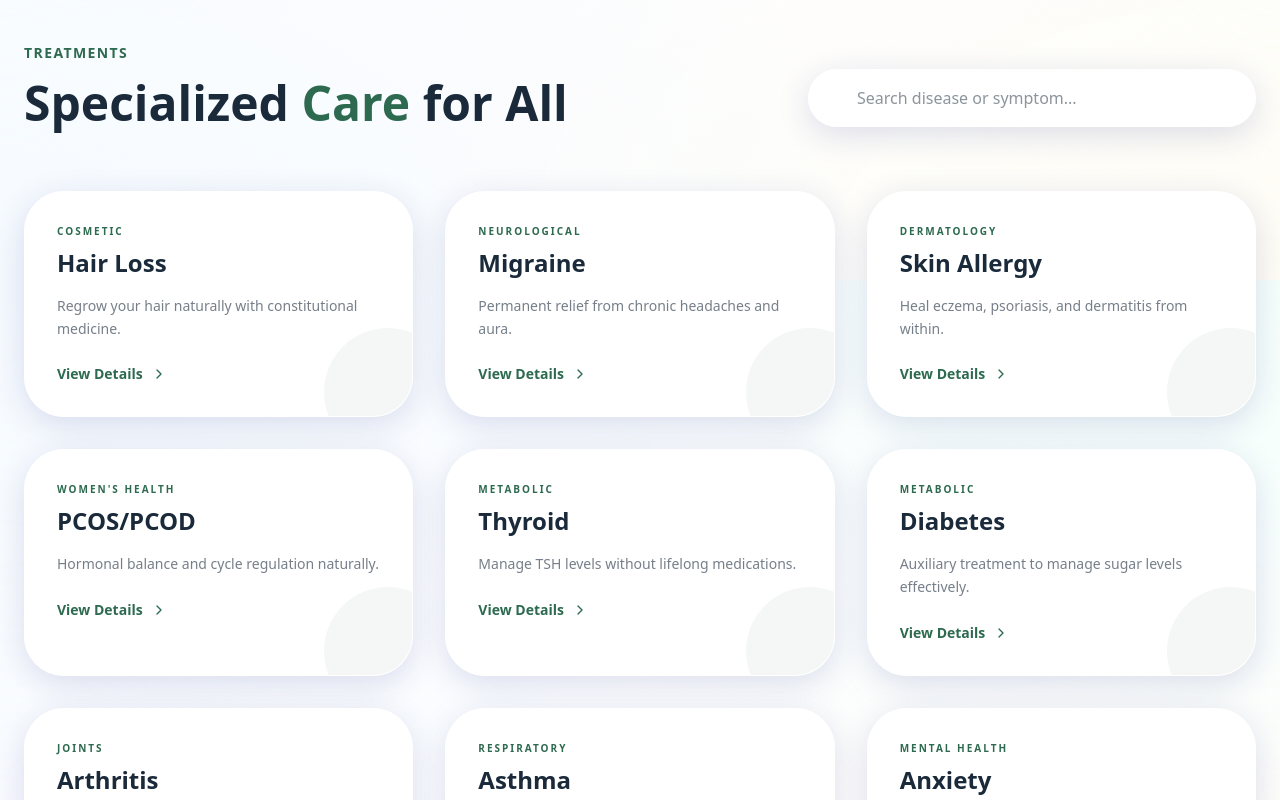
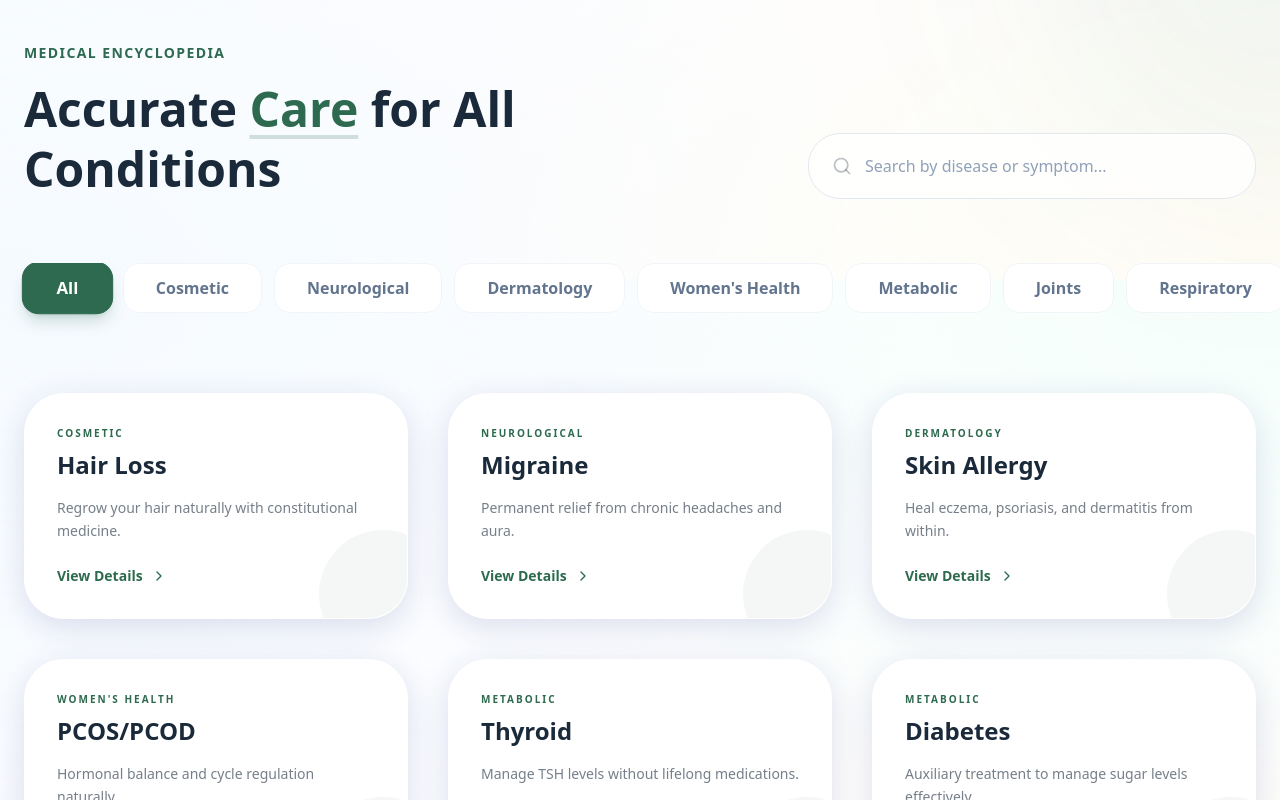
Before and after one commit to JainilSharma02/homeopathy-, a Next.js app: page / in a window 1280 px wide. Shown: the part 2920-3720 px from the top of the page. Built offline with nearby package versions, Linux system fonts and the light colour scheme.

Commit message:
feat: implement category-based filtering for treatments section

```diff
--- a/src/components/sections/DiseasesWeTreat.tsx
+++ b/src/components/sections/DiseasesWeTreat.tsx
@@ -234,35 +234,75 @@ const diseases = [
 
 export default function DiseasesWeTreat() {
   const [searchTerm, setSearchTerm] = useState("");
+  const [selectedCategory, setSelectedCategory] = useState("All");
   const [selectedDisease, setSelectedDisease] = useState<null | typeof diseases[0]>(null);
 
-  const filteredDiseases = diseases.filter(d =>
-    d.name.toLowerCase().includes(searchTerm.toLowerCase()) ||
-    d.category.toLowerCase().includes(searchTerm.toLowerCase())
-  );
+  const categories = ["All", ...Array.from(new Set(diseases.map(d => d.category)))];
+
+  const filteredDiseases = diseases.filter(d => {
+    const matchesSearch = d.name.toLowerCase().includes(searchTerm.toLowerCase()) ||
+                         d.category.toLowerCase().includes(searchTerm.toLowerCase());
+    const matchesCategory = selectedCategory === "All" || d.category === selectedCategory;
+    return matchesSearch && matchesCategory;
+  });
 
   return (
-    <section className="py-24 px-6 relative" id="diseases">
+    <section className="py-24 px-6 relative overflow-hidden" id="diseases">
+      {/* Background Decorations */}
+      <div className="absolute top-0 right-0 w-[500px] h-[500px] bg-primary-green/5 rounded-full blur-[100px] -z-10 translate-x-1/2 -translate-y-1/2" />
+      <div className="absolute bottom-0 left-0 w-[500px] h-[500px] bg-primary-green/5 rounded-full blur-[100px] -z-10 -translate-x-1/2 translate-y-1/2" />
+
       <div className="container mx-auto">
-        <div className="flex flex-col lg:flex-row lg:items-end justify-between mb-16 gap-8">
+        <div className="flex flex-col lg:flex-row lg:items-end justify-between mb-16 gap-12">
           <div className="space-y-4">
-            <h2 className="text-sm font-bold text-primary-green uppercase tracking-widest">Treatments</h2>
-            <h3 className="text-4xl lg:text-5xl font-display font-bold">Specialized <span className="text-primary-green">Care</span> for All</h3>
+            <motion.h2
+              initial={{ opacity: 0, x: -20 }}
+              whileInView={{ opacity: 1, x: 0 }}
+              className="text-sm font-bold text-primary-green uppercase tracking-widest"
+            >
+              Medical Encyclopedia
+            </motion.h2>
+            <motion.h3
+              initial={{ opacity: 0, x: -20 }}
+              whileInView={{ opacity: 1, x: 0 }}
+              transition={{ delay: 0.1 }}
+              className="text-4xl lg:text-5xl font-display font-bold leading-tight"
+            >
+              Accurate <span className="text-primary-green underline decoration-primary-green/20 underline-offset-8">Care</span> for All Conditions
+            </motion.h3>
           </div>
 
           <div className="relative group max-w-md w-full">
-            <Search className="absolute left-4 top-1/2 -translate-y-1/2 text-foreground/30 group-focus-within:text-primary-green transition-colors" />
+            <Search className="absolute left-6 top-1/2 -translate-y-1/2 text-foreground/30 group-focus-within:text-primary-green transition-colors w-5 h-5" />
             <input
               type="text"
-              placeholder="Search disease or symptom..."
+              placeholder="Search by disease or symptom..."
               onChange={(e) => setSearchTerm(e.target.value)}
-              className="w-full bg-white/50 border border-glass-border rounded-full py-4 pl-12 pr-6 focus:outline-none focus:ring-2 focus:ring-primary-green/20 glass transition-all"
+              className="w-full bg-white/80 border border-slate-200 rounded-[2rem] py-5 pl-14 pr-8 focus:outline-none focus:ring-4 focus:ring-primary-green/10 transition-all font-medium text-slate-700 placeholder:text-slate-400"
             />
           </div>
         </div>
 
-        <div className="grid grid-cols-1 md:grid-cols-2 lg:grid-cols-3 gap-8">
-          {filteredDiseases.map((d, i) => (
+        {/* Category Tabs */}
+        <div className="flex overflow-x-auto pb-8 mb-12 gap-3 no-scrollbar -mx-6 px-6 scroll-smooth">
+          {categories.map((cat) => (
+            <button
+              key={cat}
+              onClick={() => setSelectedCategory(cat)}
+              className={`whitespace-nowrap px-8 py-3 rounded-2xl font-bold transition-all duration-300 border ${
+                selectedCategory === cat
+                ? "bg-primary-green text-white border-primary-green shadow-lg shadow-primary-green/20 scale-105"
+                : "bg-white text-slate-500 border-slate-100 hover:border-primary-green/30 hover:bg-primary-green/5"
+              }`}
+            >
+              {cat}
+            </button>
+          ))}
+        </div>
+
+        <div className="grid grid-cols-1 md:grid-cols-2 lg:grid-cols-3 gap-10">
+          {filteredDiseases.length > 0 ? (
+            filteredDiseases.map((d, i) => (
             <motion.div
               key={d.name}
               initial={{ opacity: 0, y: 20 }}
@@ -286,7 +326,16 @@ export default function DiseasesWeTreat() {
 
               <div className="absolute -bottom-10 -right-10 w-32 h-32 bg-primary-green/5 rounded-full group-hover:scale-[3] transition-all duration-700" />
             </motion.div>
-          ))}
+          ))
+          ) : (
+            <div className="col-span-full py-20 text-center space-y-4">
+              <div className="bg-slate-50 dark:bg-slate-800/50 w-20 h-20 rounded-full flex items-center justify-center mx-auto mb-6">
+                <Search className="w-8 h-8 text-slate-300" />
+              </div>
+              <h4 className="text-xl font-bold text-slate-700 dark:text-slate-200">No conditions found</h4>
+              <p className="text-slate-500 max-w-xs mx-auto">Try searching for a different symptom or change the category.</p>
+            </div>
+          )}
         </div>
       </div>
 
```
